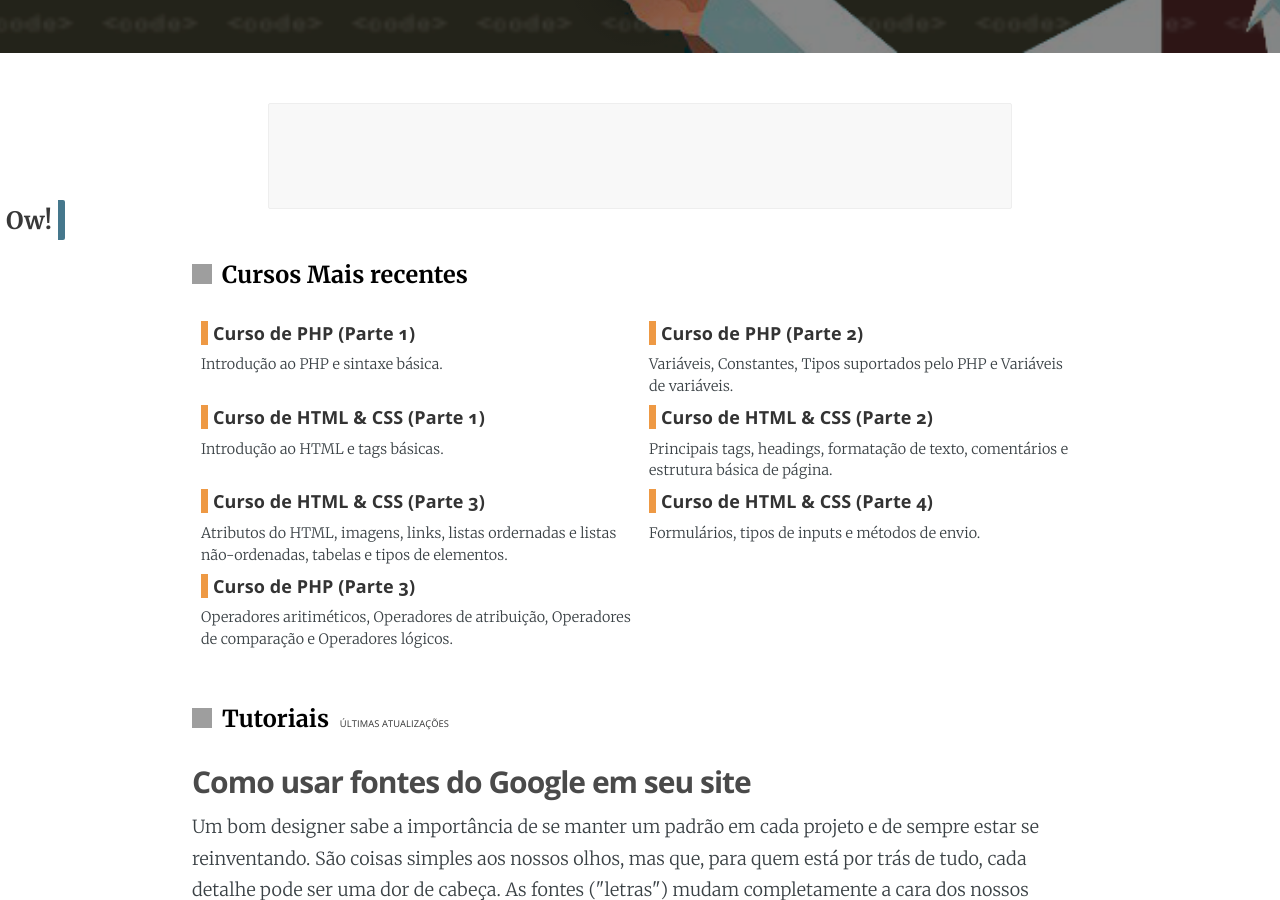
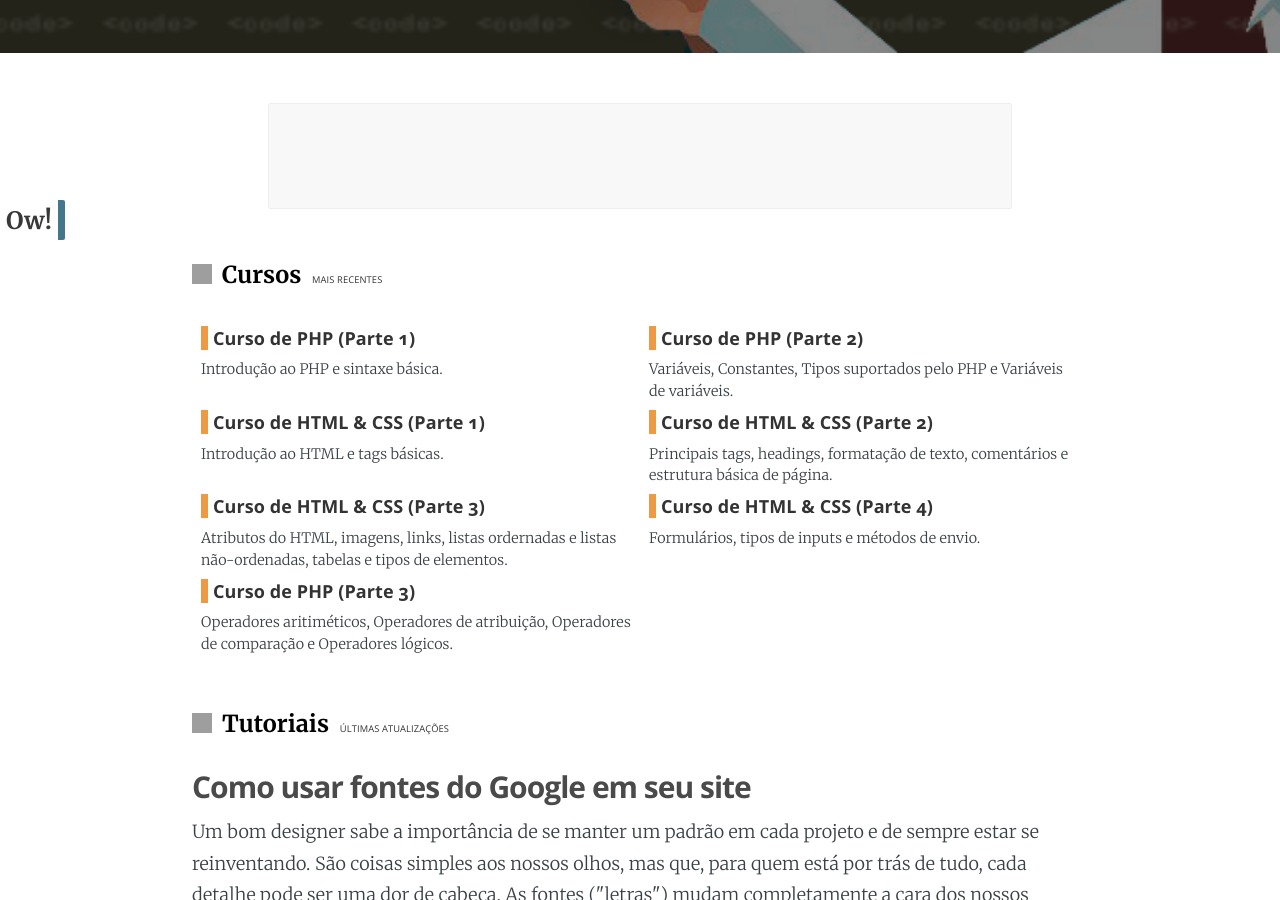
Before and after one commit to EnVolte/envolte.github.io, a Jekyll site: the page built from index.html, in a window 1280 px wide and 900 px high, scrolled down 532 px. Built offline with Jekyll 4.4.1, drawn with Linux system fonts in a browser that asks for light colours; the list of posts is cut into pages by our own code; grey boxes are pictures that could not be loaded.

Commit message:
Update index.html

```diff
--- a/index.html
+++ b/index.html
@@ -56,7 +56,7 @@
 
 
 	<section id="alin">
-	<div class="titlep"><span class="ico" style="background-image: url('https://raw.githubusercontent.com/google/material-design-icons/master/action/2x_web/ic_code_black_48dp.png');"></span> Cursos Mais recentes</a></div>
+	<div class="titlep"><span class="ico" style="background-image: url('https://raw.githubusercontent.com/google/material-design-icons/master/action/2x_web/ic_code_black_48dp.png');"></span> Cursos <a href="#" style="margin: 0px 0px 3px 5px; font-weight: normal; font-size: 0.4em; font-family: Open Sans; text-transform: uppercase; color: #333;">Mais recentes</span></a></div>
 
 	<ul id="curso">
   {% for curso in site.cursos %}
```
